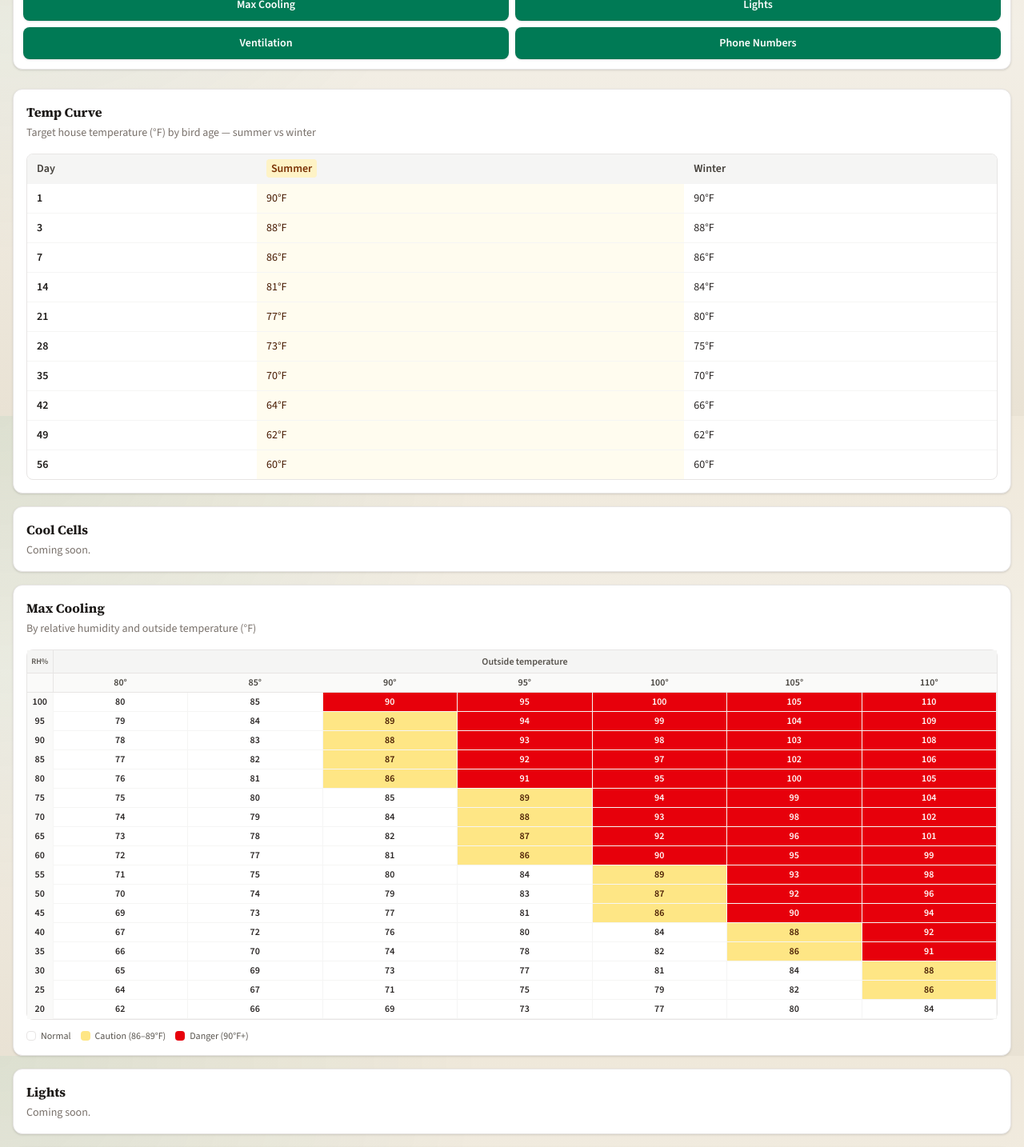
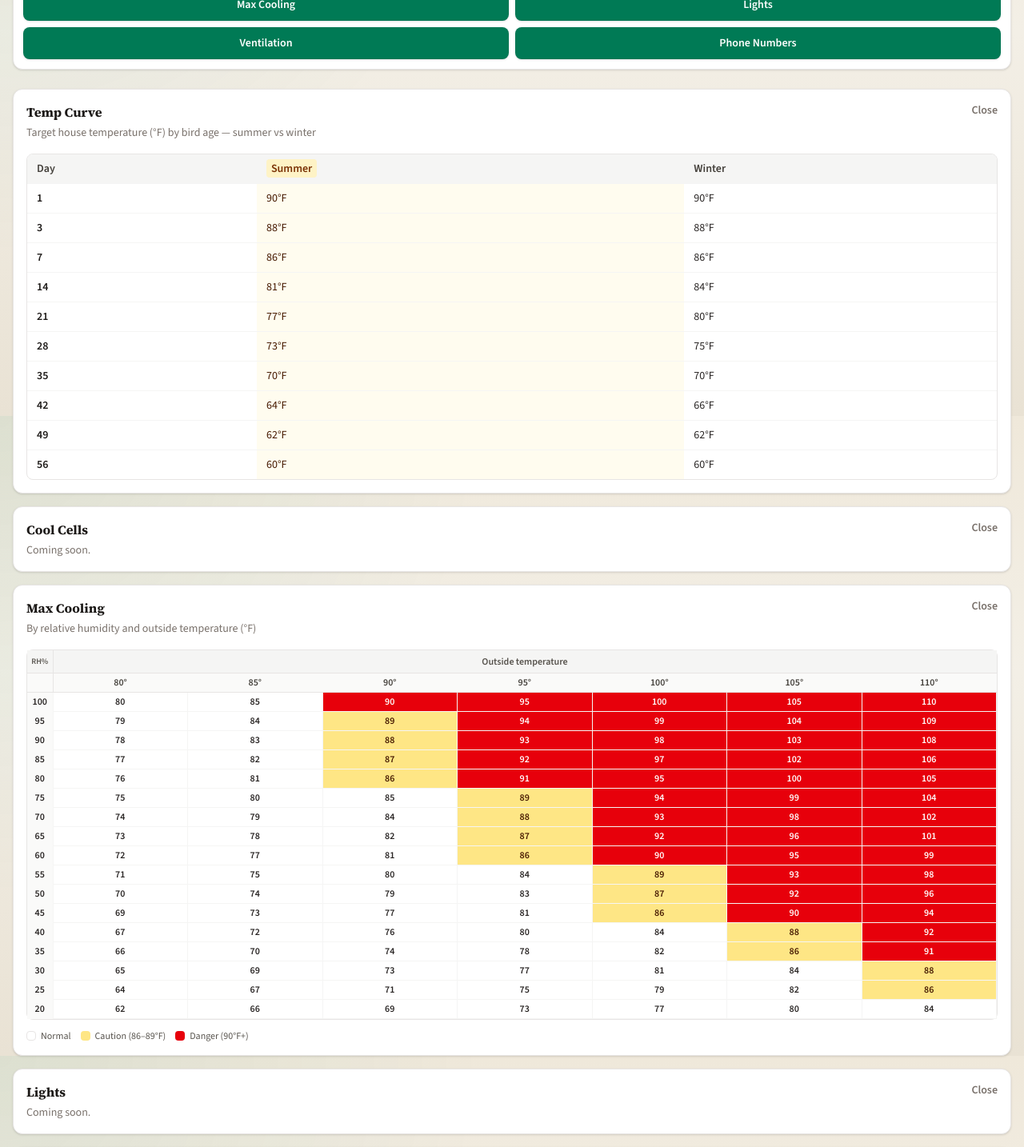
Before and after one commit to Ahsilvia24/poultry-app, a Next.js app: page /tools in a window 1280 px wide. Shown: the part 280-1714 px from the top of the page at 80% size. Built offline with nearby package versions, Linux system fonts and the light colour scheme; no server answers; sample sign-in values are in the browser's storage.

Commit message:
Add closable Tools sections that open by default.
Co-authored-by: Cursor <cursoragent@cursor.com>

```diff
--- a/src/app/(dashboard)/tools/page.tsx
+++ b/src/app/(dashboard)/tools/page.tsx
@@ -3,13 +3,8 @@ import { auth } from "@/lib/auth";
 import { MaxCoolingChart } from "@/components/MaxCoolingChart";
 import { TempCurveChart } from "@/components/TempCurveChart";
 import { ToolsQuickLinks } from "@/components/ToolsQuickLinks";
-import { Card, PageHeader } from "@/components/ui";
-
-const placeholderSections = [
-  { id: "lights", title: "Lights" },
-  { id: "ventilation", title: "Ventilation" },
-  { id: "phone-numbers", title: "Phone Numbers" },
-] as const;
+import { ToolsSectionPanel } from "@/components/ToolsSectionPanel";
+import { PageHeader } from "@/components/ui";
 
 export default async function ToolsPage() {
   const session = await auth();
@@ -24,45 +19,29 @@ export default async function ToolsPage() {
       </div>
 
       <div className="space-y-4">
-        <div id="temp-curve" className="scroll-mt-24">
-          <Card>
-            <h2 className="text-base font-bold text-stone-900">Temp Curve</h2>
-            <p className="mt-1 text-sm text-stone-500">
-              Target house temperature (°F) by bird age — summer vs winter
-            </p>
-            <div className="mt-4">
-              <TempCurveChart />
-            </div>
-          </Card>
-        </div>
+        <ToolsSectionPanel
+          hashId="temp-curve"
+          title="Temp Curve"
+          subtitle="Target house temperature (°F) by bird age — summer vs winter"
+        >
+          <TempCurveChart />
+        </ToolsSectionPanel>
 
-        <div id="cool-cells" className="scroll-mt-24">
-          <Card>
-            <h2 className="text-base font-bold text-stone-900">Cool Cells</h2>
-            <p className="mt-1 text-sm text-stone-500">Coming soon.</p>
-          </Card>
-        </div>
+        <ToolsSectionPanel hashId="cool-cells" title="Cool Cells" subtitle="Coming soon." />
 
-        <div id="max-cooling" className="scroll-mt-24">
-          <Card>
-            <h2 className="text-base font-bold text-stone-900">Max Cooling</h2>
-            <p className="mt-1 text-sm text-stone-500">
-              By relative humidity and outside temperature (°F)
-            </p>
-            <div className="mt-4">
-              <MaxCoolingChart />
-            </div>
-          </Card>
-        </div>
+        <ToolsSectionPanel
+          hashId="max-cooling"
+          title="Max Cooling"
+          subtitle="By relative humidity and outside temperature (°F)"
+        >
+          <MaxCoolingChart />
+        </ToolsSectionPanel>
 
-        {placeholderSections.map((section) => (
-          <div key={section.id} id={section.id} className="scroll-mt-24">
-            <Card>
-              <h2 className="text-base font-bold text-stone-900">{section.title}</h2>
-              <p className="mt-1 text-sm text-stone-500">Coming soon.</p>
-            </Card>
-          </div>
-        ))}
+        <ToolsSectionPanel hashId="lights" title="Lights" subtitle="Coming soon." />
+
+        <ToolsSectionPanel hashId="ventilation" title="Ventilation" subtitle="Coming soon." />
+
+        <ToolsSectionPanel hashId="phone-numbers" title="Phone Numbers" subtitle="Coming soon." />
       </div>
     </div>
   );
--- /dev/null
+++ b/src/components/ToolsSectionPanel.tsx
@@ -0,0 +1,61 @@
+"use client";
+
+import { useEffect, useState } from "react";
+import { Card } from "@/components/ui";
+
+export function ToolsSectionPanel({
+  hashId,
+  title,
+  subtitle,
+  children,
+  defaultOpen = true,
+}: {
+  hashId: string;
+  title: string;
+  subtitle?: string;
+  children?: React.ReactNode;
+  /** When false, section stays hidden until opened via quick link. */
+  defaultOpen?: boolean;
+}) {
+  const hash = `#${hashId}`;
+  const [open, setOpen] = useState(defaultOpen);
+
+  useEffect(() => {
+    function syncFromHash() {
+      if (window.location.hash === hash) setOpen(true);
+    }
+    syncFromHash();
+    window.addEventListener("hashchange", syncFromHash);
+    return () => window.removeEventListener("hashchange", syncFromHash);
+  }, [hash]);
+
+  function closeSection() {
+    setOpen(false);
+    if (window.location.hash === hash) {
+      history.replaceState(null, "", window.location.pathname + window.location.search);
+    }
+  }
+
+  if (!open) return <div id={hashId} className="scroll-mt-24" />;
+
+  return (
+    <div id={hashId} className="scroll-mt-24">
+      <Card>
+        <div className="flex items-start justify-between gap-2">
+          <div className="min-w-0">
+            <h2 className="text-base font-bold text-stone-900">{title}</h2>
+            {subtitle ? <p className="mt-1 text-sm text-stone-500">{subtitle}</p> : null}
+          </div>
+          <button
+            type="button"
+            onClick={closeSection}
+            className="shrink-0 text-sm font-semibold text-stone-500 hover:text-stone-800"
+          >
+            Close
+          </button>
+        </div>
+        {children ? <div className="mt-4">{children}</div> : null}
+      </Card>
+    </div>
+  );
+}
```
